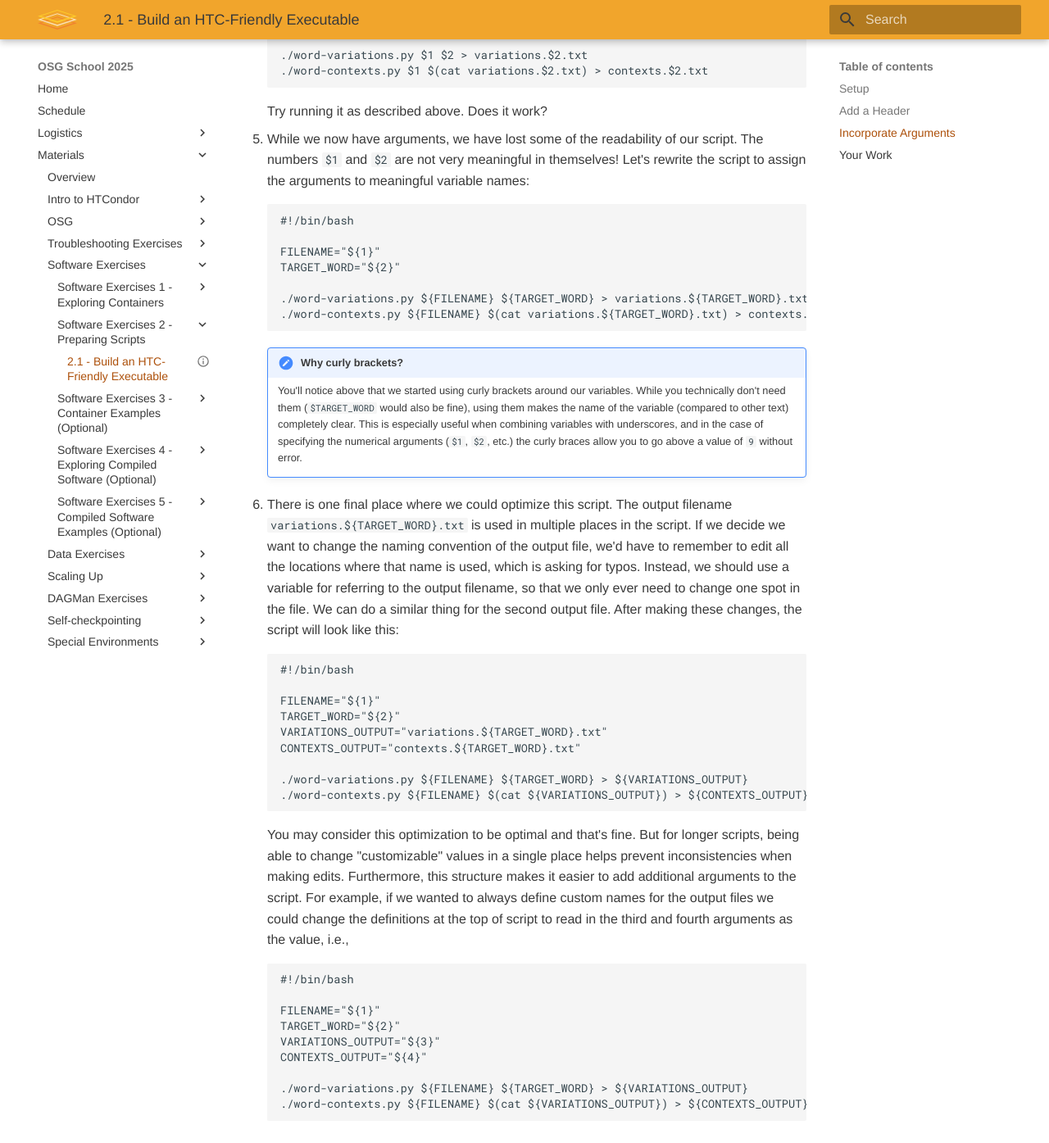
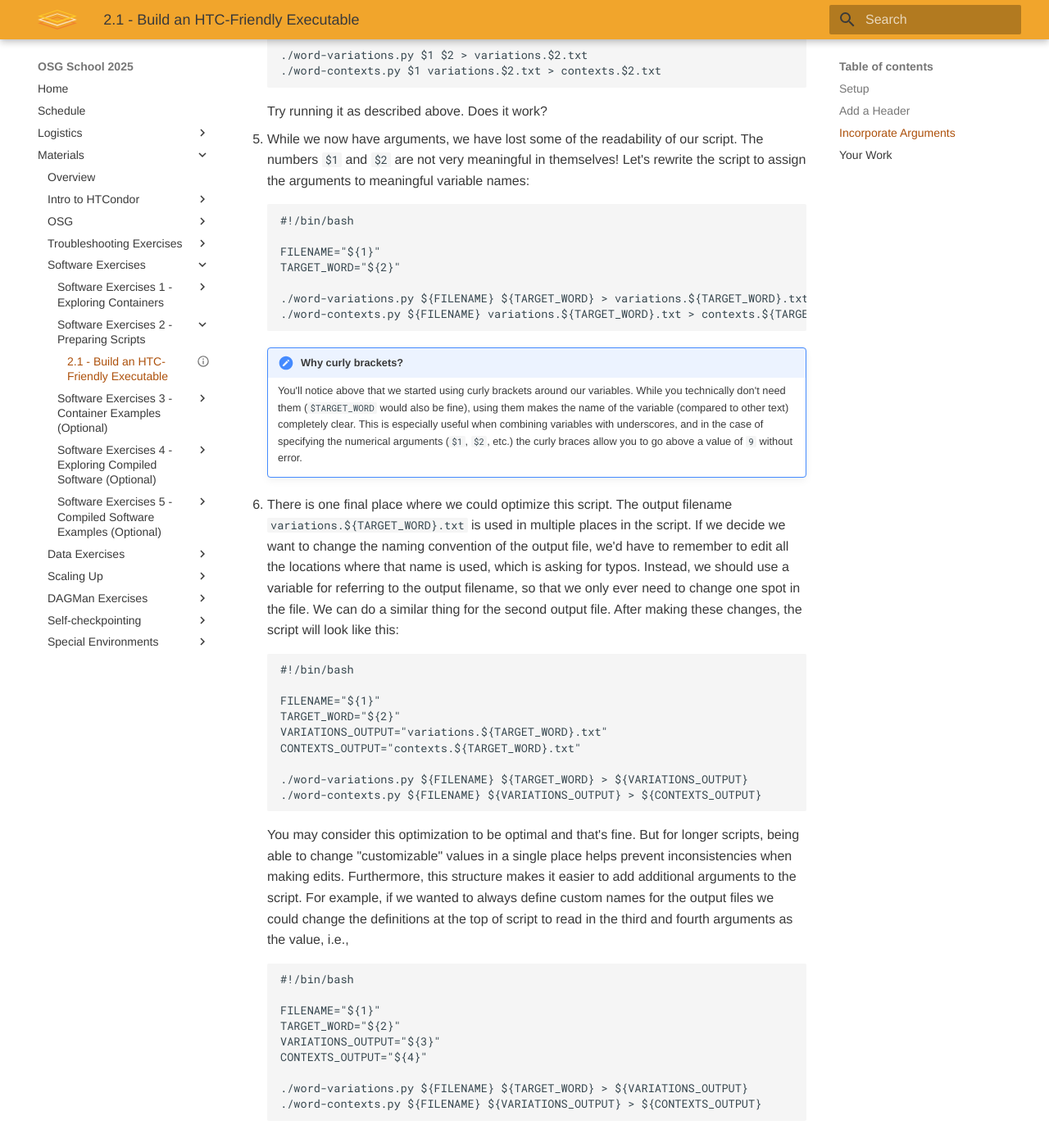
Before and after one commit to osg-htc/school-2025, an MkDocs documentation site: the page built from docs/materials/software/part2-ex1-build-executable.md, in a window 1280 px wide and 1400 px high, scrolled down 2614 px. Shown: the top 1395 px of the window at 82% size. Built offline with MkDocs 1.6.1 and Material for MkDocs 9.7.7, drawn with Linux system fonts in a browser that asks for light colours; some of the changed text lies outside the part shown.

Commit message:
Simplify arguments for word-contexts.py

```diff
--- a/docs/materials/software/part2-ex1-build-executable.md
+++ b/docs/materials/software/part2-ex1-build-executable.md
@@ -41,7 +41,7 @@ output to file):
 
 		:::console
 		$ ./word-variations.py Alice_in_Wonderland.txt Dodo > variations.Dodo.txt
-		$ ./word-contexts.py Alice_in_Wonderland.txt $(cat variations.Dodo.txt) > contexts.Dodo.txt
+		$ ./word-contexts.py Alice_in_Wonderland.txt variations.Dodo.txt > contexts.Dodo.txt
 
 Add a Header
 ----------
@@ -54,7 +54,7 @@ run the script, we will add the following header on the first line: ``#!/bin/bas
 		#!/bin/bash
 
 		./word-variations.py Alice_in_Wonderland.txt Dodo > variations.Dodo.txt
-		./word-contexts.py Alice_in_Wonderland.txt $(cat variations.Dodo.txt) > contexts.Dodo.txt
+		./word-contexts.py Alice_in_Wonderland.txt variations.Dodo.txt > contexts.Dodo.txt
 
 
 	The "header" of `#!/bin/bash` will tell the computer that this is a bash shell script
@@ -121,7 +121,7 @@ with input arguments?
 		#!/bin/bash
 
 		./word-variations.py $1 $2 > variations.$2.txt
-		./word-contexts.py $1 $(cat variations.$2.txt) > contexts.$2.txt
+		./word-contexts.py $1 variations.$2.txt > contexts.$2.txt
 
 	Try running it as described above. Does it work?
 
@@ -136,7 +136,7 @@ assign the arguments to meaningful variable names:
 		TARGET_WORD="${2}"
 
 		./word-variations.py ${FILENAME} ${TARGET_WORD} > variations.${TARGET_WORD}.txt
-		./word-contexts.py ${FILENAME} $(cat variations.${TARGET_WORD}.txt) > contexts.${TARGET_WORD}.txt
+		./word-contexts.py ${FILENAME} variations.${TARGET_WORD}.txt > contexts.${TARGET_WORD}.txt
 
     !!! note "Why curly brackets?"
         You'll notice above that we started using curly brackets around our variables.
@@ -163,7 +163,7 @@ After making these changes, the script will look like this:
 		CONTEXTS_OUTPUT="contexts.${TARGET_WORD}.txt"
 
 		./word-variations.py ${FILENAME} ${TARGET_WORD} > ${VARIATIONS_OUTPUT}
-		./word-contexts.py ${FILENAME} $(cat ${VARIATIONS_OUTPUT}) > ${CONTEXTS_OUTPUT}
+		./word-contexts.py ${FILENAME} ${VARIATIONS_OUTPUT} > ${CONTEXTS_OUTPUT}
 
 	You may consider this optimization to be optimal and that's fine. But for longer scripts,
 	being able to change "customizable" values in a single place helps prevent inconsistencies
@@ -181,7 +181,7 @@ After making these changes, the script will look like this:
 		CONTEXTS_OUTPUT="${4}"
 
 		./word-variations.py ${FILENAME} ${TARGET_WORD} > ${VARIATIONS_OUTPUT}
-		./word-contexts.py ${FILENAME} $(cat ${VARIATIONS_OUTPUT}) > ${CONTEXTS_OUTPUT}
+		./word-contexts.py ${FILENAME} ${VARIATIONS_OUTPUT} > ${CONTEXTS_OUTPUT}
 
 Your Work
 ----------
```
